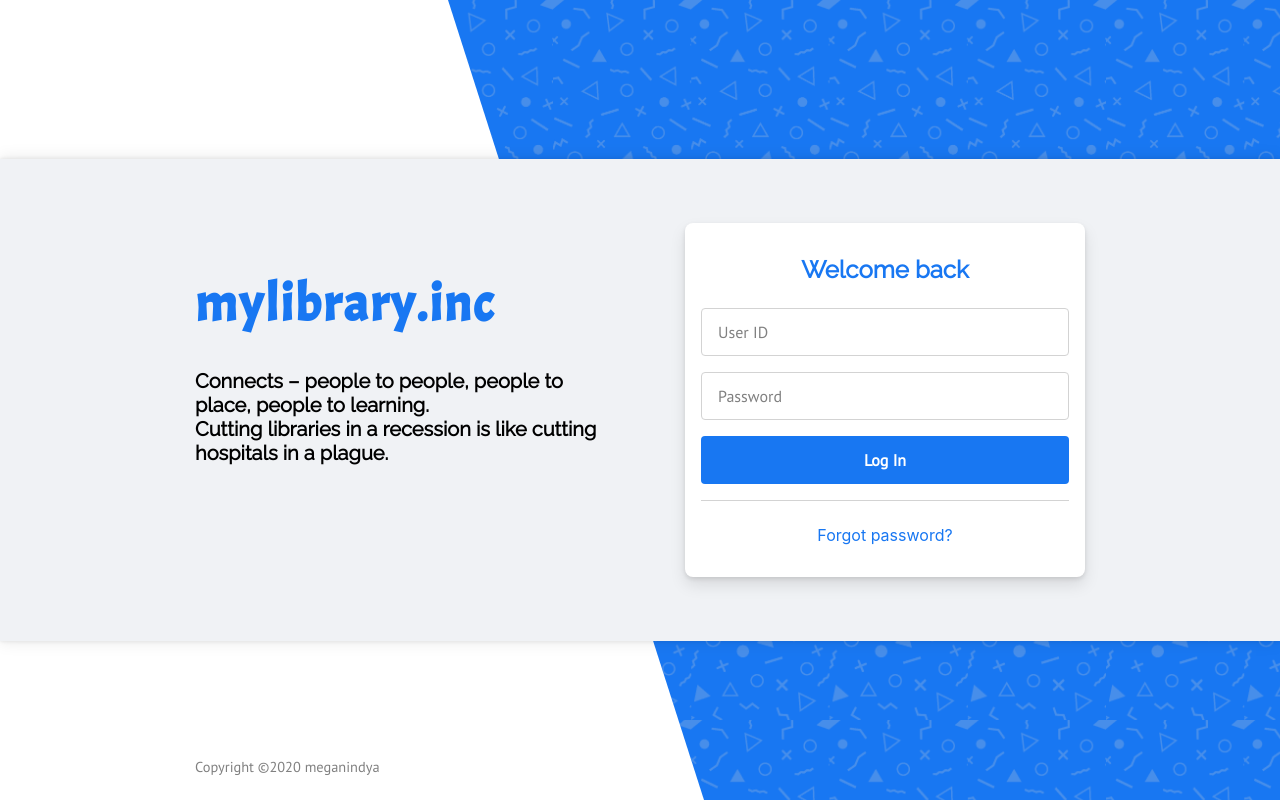
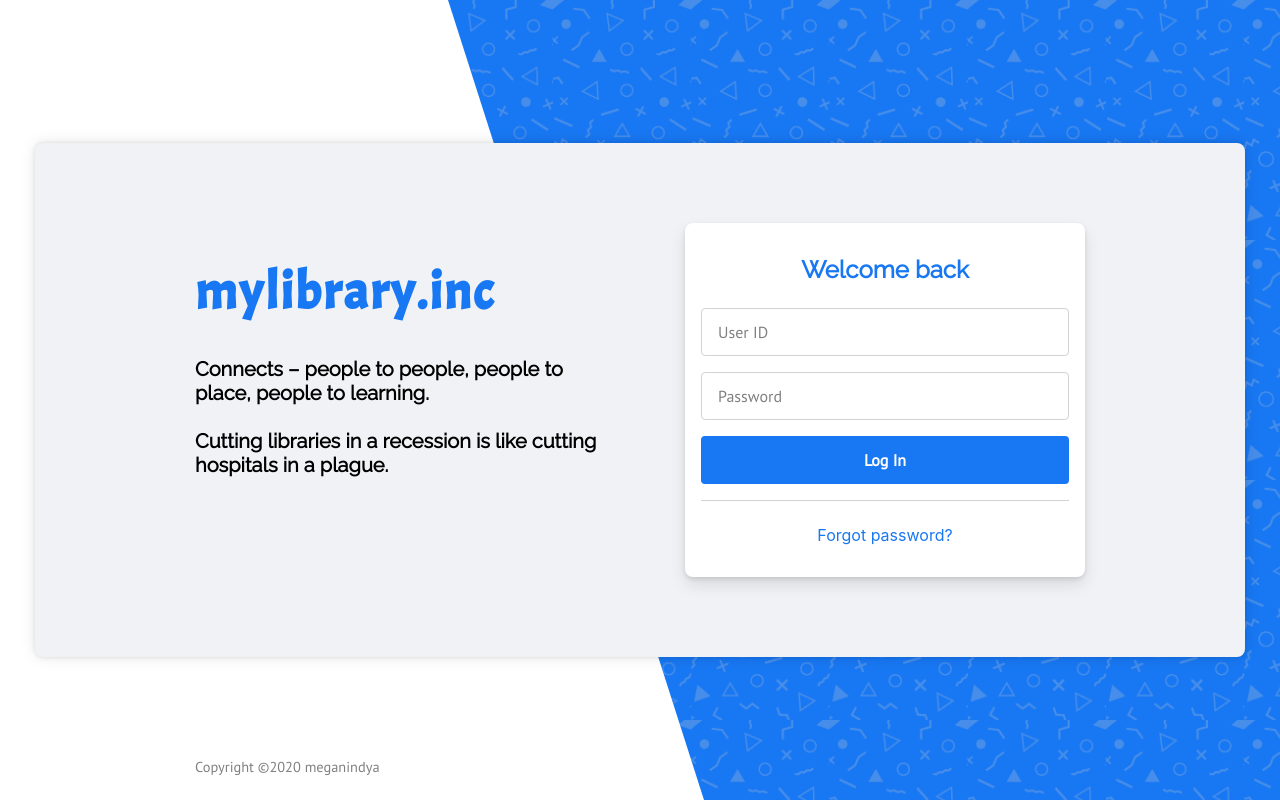
Before and after one commit to meganindya/library-management-system, a React (Create React App) app in the folder frontend/: page /auth in a window 1280 px wide. Built offline with nearby package versions, Linux system fonts and the light colour scheme; a web font is replaced by a local one.

Commit message:
Change auth page banner shape

```diff
--- a/frontend/src/pages/Auth.scss
+++ b/frontend/src/pages/Auth.scss
@@ -6,6 +6,7 @@
   height: 100vh;
   display: flex;
   flex-direction: column;
+  align-items: center;
   justify-content: flex-end;
 
   #auth-back-shape {
@@ -34,8 +35,8 @@
     z-index: 2;
     top: 50%;
     transform: translateY(-50%);
-    width: 100vw;
-    padding: 4rem 0;
+    padding: 5rem 10rem;
+    border-radius: 0.5rem;
     display: grid;
     align-items: center;
     justify-content: center;
--- a/frontend/src/pages/Auth.tsx
+++ b/frontend/src/pages/Auth.tsx
@@ -10,12 +10,13 @@ export default function AuthPage() {
       <div id="auth-back-shape">
         <div id="auth-back-overlay"></div>
       </div>
-      <div id="auth-banner">
+      <div id="auth-banner" className="container">
         <div id="auth-main" className="container">
           <div id="auth-heading">
             <h1>mylibrary.inc</h1>
             <h2>
               Connects – people to people, people to place, people to learning.
+              <br />
               <br />
               Cutting libraries in a recession is like cutting hospitals in a plague.
             </h2>
```
